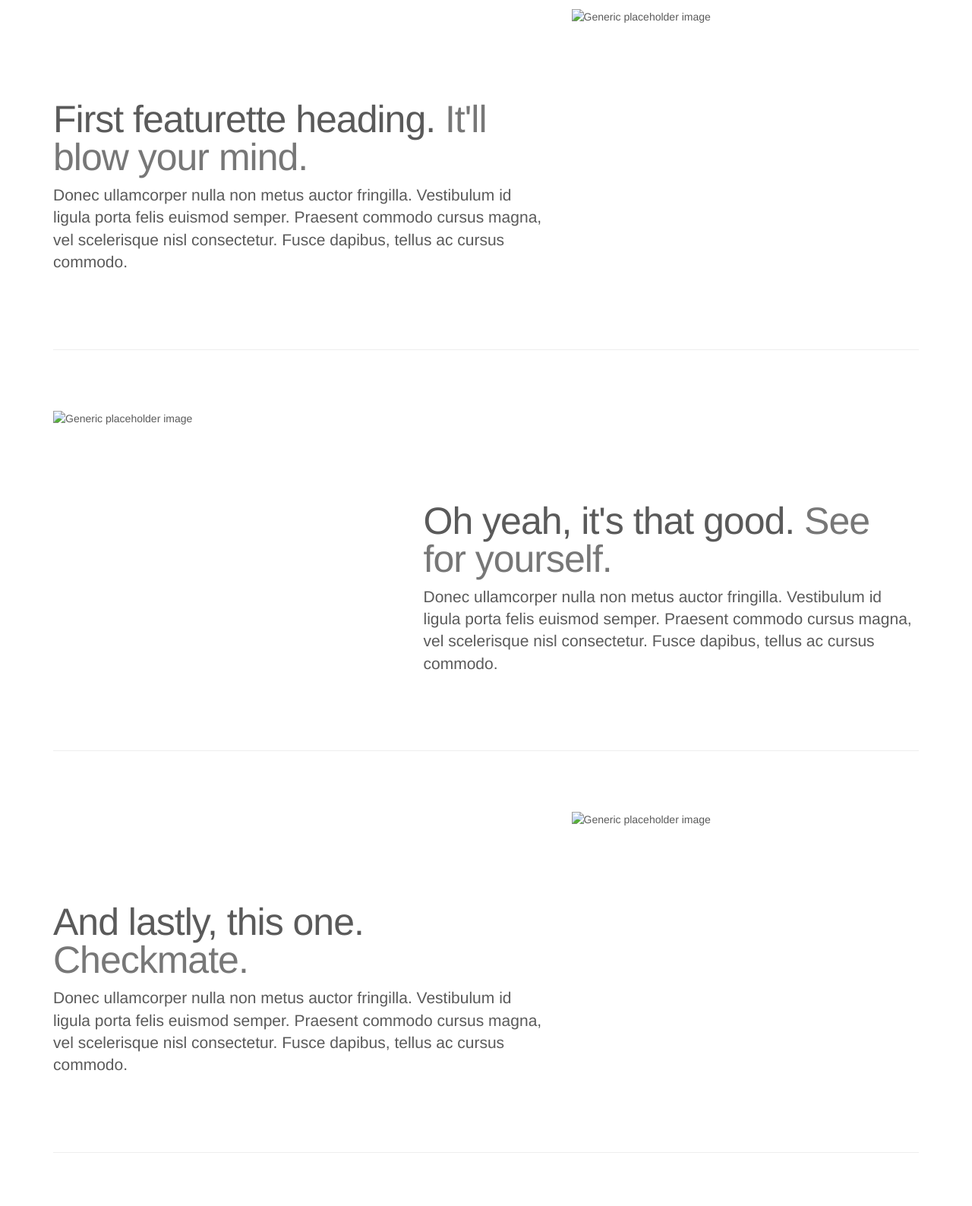
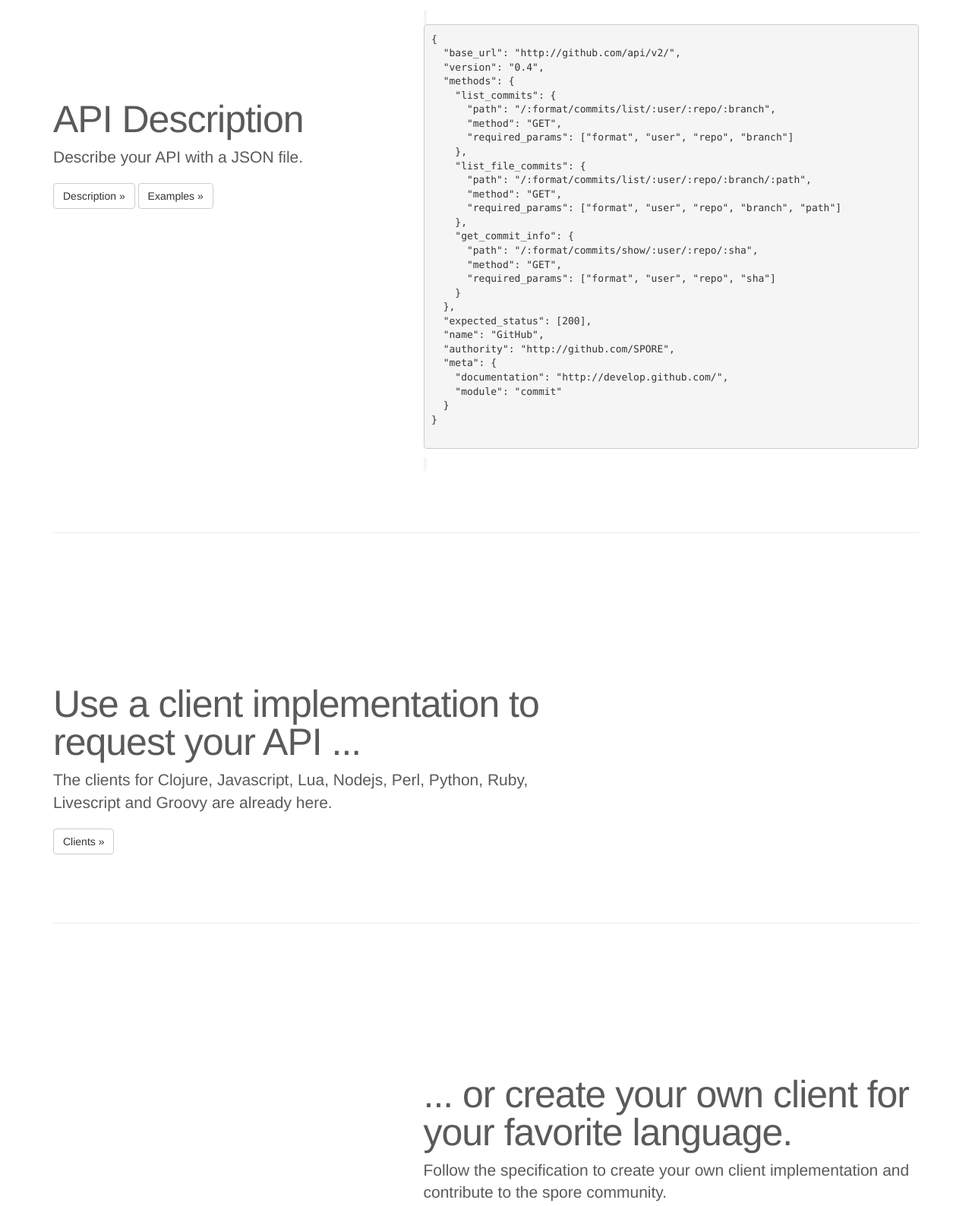
Before and after one commit to SPORE/spore.github.io, a plain HTML site: page index.html in a window 1280 px wide. Shown: the part 1600-3188 px from the top of the page at 76% size. Drawn offline with nearby package versions, Linux system fonts and the light colour scheme; a script that the page names is missing.

Commit message:
add text

```diff
--- a/index.html
+++ b/index.html
@@ -113,7 +113,7 @@
     <div class="container marketing">
 
       <!-- Three columns of text below the carousel -->
-      <div class="row">
+      <div class="row" id="clients">
         <div class="col-lg-4">
           <img class="img-circle" src="img/lua.gif" alt="lua" width="140" height="140">
           <h2>Lua</h2>
@@ -183,38 +183,69 @@
       <hr class="featurette-divider">
 
       <div class="row featurette">
+        <div class="col-md-5">
+          <h2 class="featurette-heading">API Description</h2>
+          <p class="lead">Describe your API with a JSON file.</p>
+          <p><a class="btn btn-default" href="https://github.com/SPORE/specifications/blob/master/spore_description.pod" role="button">Description &raquo;</a>
+          <a class="btn btn-default" href="https://github.com/SPORE/api-description" role="button">Examples &raquo;</a></p>
+        </div>
         <div class="col-md-7">
-          <h2 class="featurette-heading">First featurette heading. <span class="text-muted">It'll blow your mind.</span></h2>
-          <p class="lead">Donec ullamcorper nulla non metus auctor fringilla. Vestibulum id ligula porta felis euismod semper. Praesent commodo cursus magna, vel scelerisque nisl consectetur. Fusce dapibus, tellus ac cursus commodo.</p>
+            <code><pre>
+{
+  "base_url": "http://github.com/api/v2/",
+  "version": "0.4",
+  "methods": {
+    "list_commits": {
+      "path": "/:format/commits/list/:user/:repo/:branch",
+      "method": "GET",
+      "required_params": ["format", "user", "repo", "branch"]
+    },
+    "list_file_commits": {
+      "path": "/:format/commits/list/:user/:repo/:branch/:path",
+      "method": "GET",
+      "required_params": ["format", "user", "repo", "branch", "path"]
+    },
+    "get_commit_info": {
+      "path": "/:format/commits/show/:user/:repo/:sha",
+      "method": "GET",
+      "required_params": ["format", "user", "repo", "sha"]
+    }
+  },
+  "expected_status": [200],
+  "name": "GitHub",
+  "authority": "http://github.com/SPORE",
+  "meta": {
+    "documentation": "http://develop.github.com/",
+    "module": "commit"
+  }
+}
+            </pre></code>
         </div>
-        <div class="col-md-5">
-          <img class="featurette-image img-responsive center-block" data-src="holder.js/500x500/auto" alt="Generic placeholder image">
+      </div>
+
+      <hr class="featurette-divider">
+
+
+      <div class="row featurette">
+        <div class="col-md-7">
+          <h2 class="featurette-heading">Use a client implementation to request your API ...</span></h2>
+          <p class="lead">The clients for Clojure, Javascript, Lua, Nodejs, Perl, Python, Ruby, Livescript and Groovy are already here.</p>
+          <p><a class="btn btn-default" href="#clients" role="button">Clients &raquo;</a></p>
         </div>
+        <div class="col-md-5"></div>
       </div>
 
       <hr class="featurette-divider">
 
       <div class="row featurette">
         <div class="col-md-7 col-md-push-5">
-          <h2 class="featurette-heading">Oh yeah, it's that good. <span class="text-muted">See for yourself.</span></h2>
-          <p class="lead">Donec ullamcorper nulla non metus auctor fringilla. Vestibulum id ligula porta felis euismod semper. Praesent commodo cursus magna, vel scelerisque nisl consectetur. Fusce dapibus, tellus ac cursus commodo.</p>
+          <h2 class="featurette-heading">... or create your own client for your favorite language.</h2>
+          <p class="lead">Follow the specification to create your own client implementation and contribute to the spore community.</p>
+          <p><a class="btn btn-default" href="https://github.com/SPORE/specifications/blob/master/spore_implementation.pod" role="button">Client implementation &raquo;</a></p>
         </div>
-        <div class="col-md-5 col-md-pull-7">
-          <img class="featurette-image img-responsive center-block" data-src="holder.js/500x500/auto" alt="Generic placeholder image">
-        </div>
+        <div class="col-md-5 col-md-pull-7"></div>
       </div>
 
-      <hr class="featurette-divider">
-
-      <div class="row featurette">
-        <div class="col-md-7">
-          <h2 class="featurette-heading">And lastly, this one. <span class="text-muted">Checkmate.</span></h2>
-          <p class="lead">Donec ullamcorper nulla non metus auctor fringilla. Vestibulum id ligula porta felis euismod semper. Praesent commodo cursus magna, vel scelerisque nisl consectetur. Fusce dapibus, tellus ac cursus commodo.</p>
-        </div>
-        <div class="col-md-5">
-          <img class="featurette-image img-responsive center-block" data-src="holder.js/500x500/auto" alt="Generic placeholder image">
-        </div>
-      </div>
 
       <hr class="featurette-divider">
 
@@ -224,7 +255,7 @@
       <!-- FOOTER -->
       <footer>
         <p class="pull-right"><a href="#">Back to top</a></p>
-        <p>&copy; 2014 Company, Inc. &middot; <a href="#">Privacy</a> &middot; <a href="#">Terms</a></p>
+        <p>&copy; 2015 spore.github.io</p>
       </footer>
 
     </div><!-- /.container -->
```
